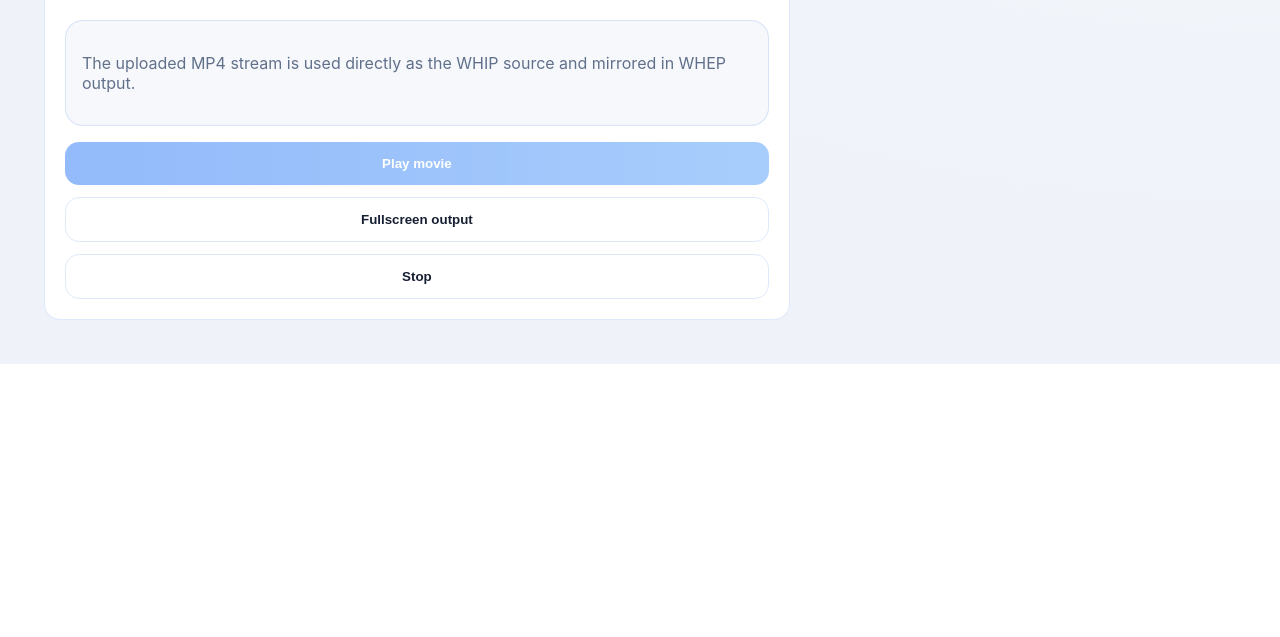
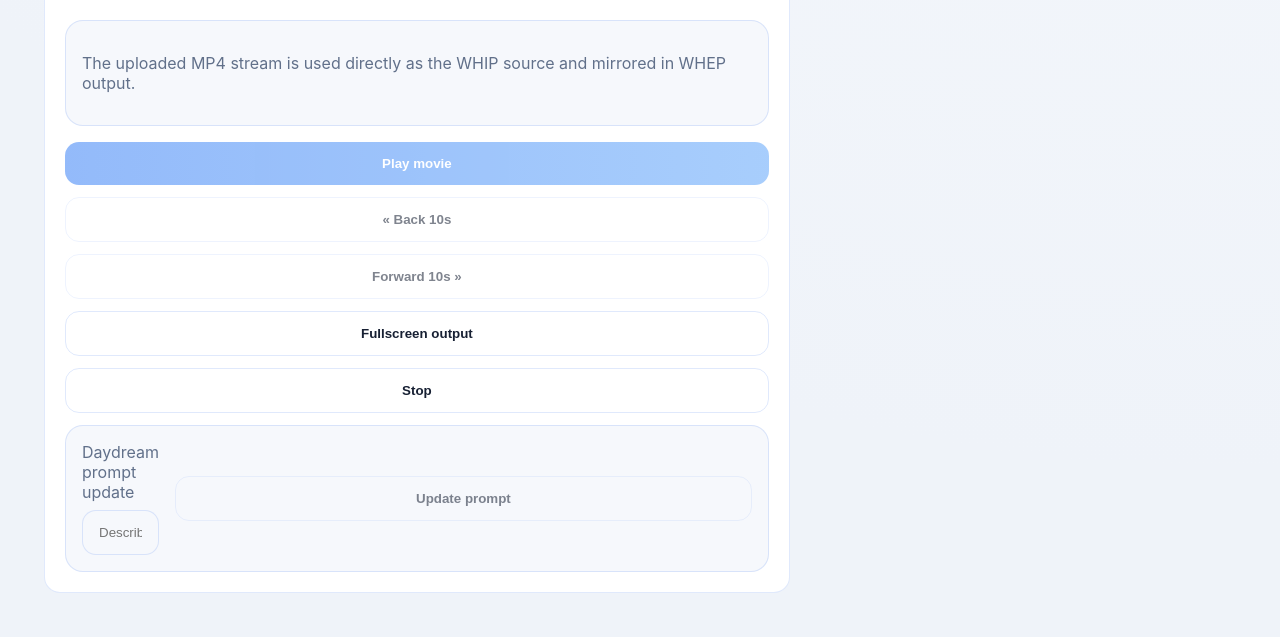
Before and after one commit to Gigibit/lamialux, a Django app: page /movie in a window 1280 px wide. Shown: the part 1568-2205 px from the top of the page. Before the commit the page ends 1932 px from the top, so only its background shows below. Run offline with Django 5.2, Linux system fonts and the light colour scheme; some libraries are stand-ins or nearby versions.

Commit message:
Add movie seek controls and manual Daydream prompt updates

```diff
--- a/audiobook/static/audiobook/app.js
+++ b/audiobook/static/audiobook/app.js
@@ -5,6 +5,10 @@
   const playButton = document.getElementById('play-media');
   const stopButton = document.getElementById('stop-media');
   const fullscreenButton = document.getElementById('fullscreen-output');
+  const movieBackButton = document.getElementById('movie-back');
+  const movieForwardButton = document.getElementById('movie-forward');
+  const moviePromptInput = document.getElementById('movie-daydream-prompt-update');
+  const moviePromptSubmitButton = document.getElementById('movie-daydream-prompt-submit');
   const statusEl = document.getElementById('stream-status');
   const animationCanvas = document.getElementById('theia-canvas');
   const theiaFormSvg = document.getElementById('theia-form-deeper');
@@ -18,6 +22,7 @@
   const spotifyPlaybackTokenEndpoint = String(config.spotifyPlaybackTokenEndpoint || '/spotify/web-playback/token');
   const narrativeModeProvider = String(config.narrativeModeProvider || '').trim().toUpperCase();
   const sourceVideoUrl = String(config.sourceVideoUrl || '').trim();
+  const initialPrompt = String(config.initialPrompt || '').trim();
   const isSourceNarrationProvider = narrativeModeProvider === 'YOUTUBE_SEARCH';
   const PROMPT_UPDATE_INTERVAL_MS = 5000;
   const STORY_PROMPT_DELTA_SECONDS = Number(config.updateStoryPromptDeltaSeconds || 10);
@@ -736,7 +741,7 @@
 
   const pushPromptUpdate = async (prompt) => {
     if (!prompt || !streamSession.sessionId) {
-      return;
+      return false;
     }
     try {
       const response = await fetch(`/streams/${encodeURIComponent(streamSession.sessionId)}/prompt`, {
@@ -746,9 +751,12 @@
       });
       if (!response.ok) {
         logger.error('Prompt update returned a non-2xx response.', { sessionId: streamSession.sessionId, status: response.status });
+        return false;
       }
+      return true;
     } catch (error) {
       logger.error('Prompt update failed in the browser.', error);
+      return false;
     }
   };
 
@@ -1268,6 +1276,52 @@
     }
   };
 
+  const seekMovie = (deltaSeconds) => {
+    if (page !== 'movie') {
+      return;
+    }
+    if (!movieSourcePlayer) {
+      logger.error('Movie seek requested but the movie source player element is missing.', { deltaSeconds });
+      setStatus('Movie seek is unavailable because the source player is missing.');
+      return;
+    }
+    if (!Number.isFinite(movieSourcePlayer.duration) || movieSourcePlayer.duration <= 0) {
+      logger.error('Movie seek requested before media metadata was available.', {
+        deltaSeconds,
+        duration: movieSourcePlayer.duration,
+      });
+      setStatus('Movie metadata is not ready yet. Start playback first.');
+      return;
+    }
+    const targetTime = Math.max(0, Math.min(movieSourcePlayer.duration, movieSourcePlayer.currentTime + deltaSeconds));
+    movieSourcePlayer.currentTime = targetTime;
+    setStatus(`Moved movie to ${Math.round(targetTime)}s.`);
+  };
+
+  const submitMoviePromptUpdate = async () => {
+    if (page !== 'movie') {
+      return;
+    }
+    const prompt = String(moviePromptInput ? moviePromptInput.value : '').trim();
+    if (!prompt) {
+      logger.error('Movie daydream prompt update requested with empty text.');
+      setStatus('Write a prompt before sending a Daydream update.');
+      return;
+    }
+    try {
+      const updateSucceeded = await pushPromptUpdate(prompt);
+      if (!updateSucceeded) {
+        logger.error('Movie daydream prompt update returned a failed result.', { sessionId: streamSession.sessionId });
+        setStatus('Daydream prompt update failed.');
+        return;
+      }
+      setStatus('Daydream prompt updated for the movie stream.');
+    } catch (error) {
+      logger.error('Movie daydream prompt update failed.', { error });
+      setStatus('Daydream prompt update failed.');
+    }
+  };
+
   const stopEverything = async () => {
     cancelled = true;
     playbackToken += 1;
@@ -1295,7 +1349,14 @@
       theiaSvgTextureUrl = '';
     }
     setStatus('Stopped.');
-    setOverlay('LamiaLux ready', page === 'music' ? 'Search a track to start visual music playback.' : 'Search a PDF to start narration playback.');
+    setOverlay(
+      'LamiaLux ready',
+      page === 'music'
+        ? 'Search a track to start visual music playback.'
+        : (page === 'movie'
+          ? 'Upload an MP4 to start movie playback.'
+          : 'Search a PDF to start narration playback.'),
+    );
   };
 
   const enterFullscreen = async () => {
@@ -1358,6 +1419,28 @@
   if (fullscreenButton) {
     fullscreenButton.addEventListener('click', () => { void enterFullscreen(); });
   }
+  if (movieBackButton) {
+    movieBackButton.addEventListener('click', () => { seekMovie(-10); });
+  }
+  if (movieForwardButton) {
+    movieForwardButton.addEventListener('click', () => { seekMovie(10); });
+  }
+  if (moviePromptInput && !moviePromptInput.value && initialPrompt) {
+    moviePromptInput.value = initialPrompt;
+  }
+  if (moviePromptSubmitButton) {
+    moviePromptSubmitButton.addEventListener('click', () => {
+      void submitMoviePromptUpdate();
+    });
+  }
+  if (moviePromptInput) {
+    moviePromptInput.addEventListener('keydown', (event) => {
+      if (event.key === 'Enter') {
+        event.preventDefault();
+        void submitMoviePromptUpdate();
+      }
+    });
+  }
 
   prepareNarrativeSourceVideo();
   setOverlay('LamiaLux ready', page === 'music' ? 'Search a track to prepare the visual music canvas.' : (page === 'movie' ? 'Upload an MP4 to stream the movie directly over WHIP/WHEP.' : 'Search, download, and read to start the book canvas.'));
--- a/audiobook/static/audiobook/style.css
+++ b/audiobook/static/audiobook/style.css
@@ -117,6 +117,7 @@ a { color: var(--accent); }
 .stream-layout-book { grid-template-columns: minmax(0, 1fr); }
 label { display: grid; gap: 8px; }
 input,
+textarea,
 button {
   width: 100%;
   border-radius: 14px;
@@ -154,6 +155,13 @@ button:disabled {
   gap: 12px;
   margin-top: 16px;
   flex-wrap: wrap;
+}
+.movie-prompt-controls {
+  margin-top: 12px;
+  align-items: end;
+}
+.movie-prompt-controls label {
+  flex: 1;
 }
 .visualizer-stack { margin-top: 16px; }
 .panel-subsection {
--- a/audiobook/templates/audiobook/home.html
+++ b/audiobook/templates/audiobook/home.html
@@ -216,10 +216,26 @@
               <button type="button" id="play-media" {% if not music_track %}disabled{% endif %}>Play track</button>
             {% elif page == 'movie' %}
               <button type="button" id="play-media" {% if not stream %}disabled{% endif %}>Play movie</button>
+              <button type="button" id="movie-back" class="secondary" {% if not stream %}disabled{% endif %}>« Back 10s</button>
+              <button type="button" id="movie-forward" class="secondary" {% if not stream %}disabled{% endif %}>Forward 10s »</button>
             {% endif %}
             <button type="button" id="fullscreen-output" class="secondary">Fullscreen output</button>
             <button type="button" id="stop-media" class="secondary">Stop</button>
           </div>
+          {% if page == 'movie' %}
+            <div class="panel-subsection movie-prompt-controls">
+              <label for="movie-daydream-prompt-update">
+                <span class="small">Daydream prompt update</span>
+                <input
+                  id="movie-daydream-prompt-update"
+                  type="text"
+                  placeholder="Describe the next mood or visual transition"
+                  value="{{ stream.prompt|default:'' }}"
+                />
+              </label>
+              <button type="button" id="movie-daydream-prompt-submit" class="secondary" {% if not stream %}disabled{% endif %}>Update prompt</button>
+            </div>
+          {% endif %}
         </article>
 
         {% if page == 'music' %}
@@ -296,6 +312,7 @@
         updateStoryPromptDeltaSeconds: {{ update_story_prompt_delta_seconds|default:10 }},
         musicTrack: JSON.parse(document.getElementById('music-track-data').textContent),
         spotifyPlaybackTokenEndpoint: "{% url 'spotify-web-playback-token' %}",
+        initialPrompt: "{{ stream.prompt|default:''|escapejs }}",
       };
     </script>
     <script src="{% static 'audiobook/app.js' %}"></script>
```
